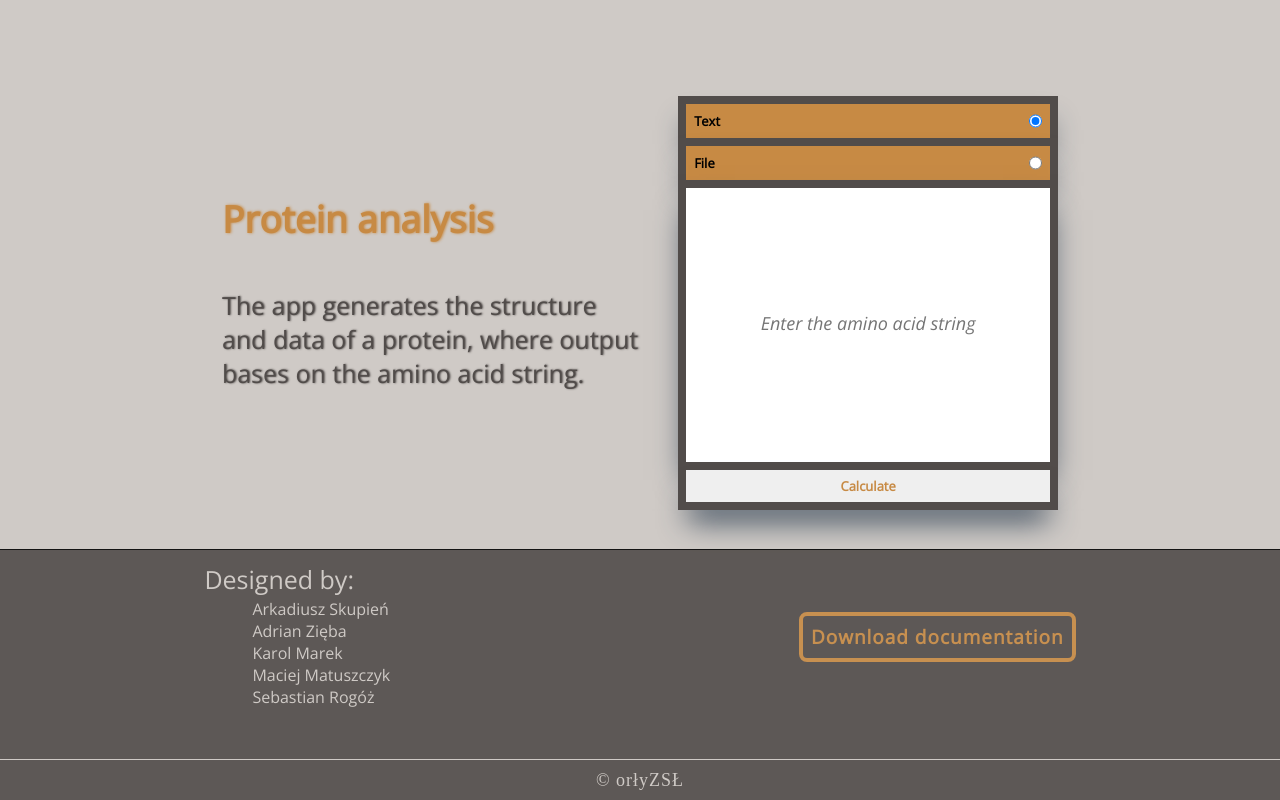
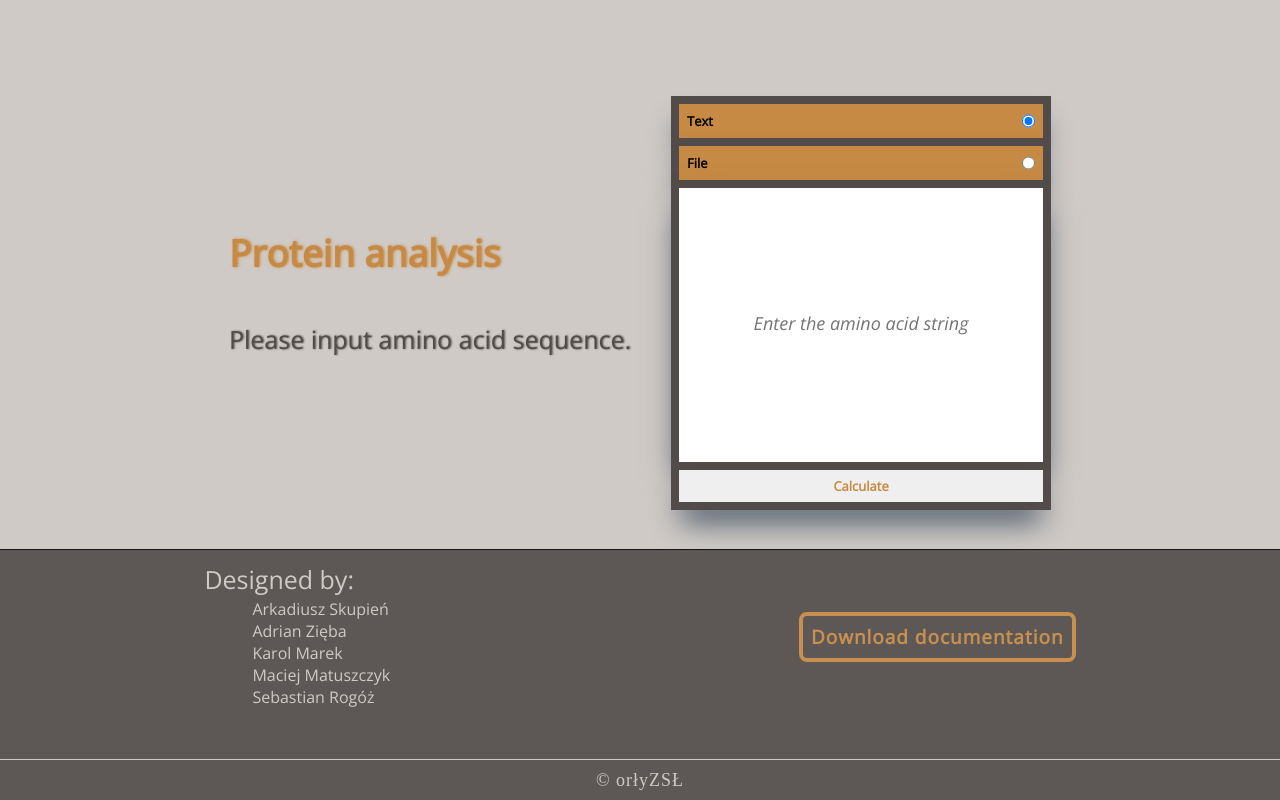
Before and after one commit to EndernaN4U/bioinformatyka, a React (Vite) app: page / in a window 1280 px wide. Built offline with nearby package versions, Linux system fonts and the light colour scheme; a web font is replaced by a local one.

Commit message:
Update Solver.tsx

```diff
--- a/src/components/Solver.tsx
+++ b/src/components/Solver.tsx
@@ -44,9 +44,7 @@ export default function Solver() {
                 <div className="about">
                     <h2>Protein analysis</h2>
                     <p>
-                        The app generates the structure<br />
-                        and data of a protein, where output<br />
-                        bases on the amino acid string.
+                        Please input amino acid sequence.
                     </p>
                 </div>
                 <div className="input-section">
```
